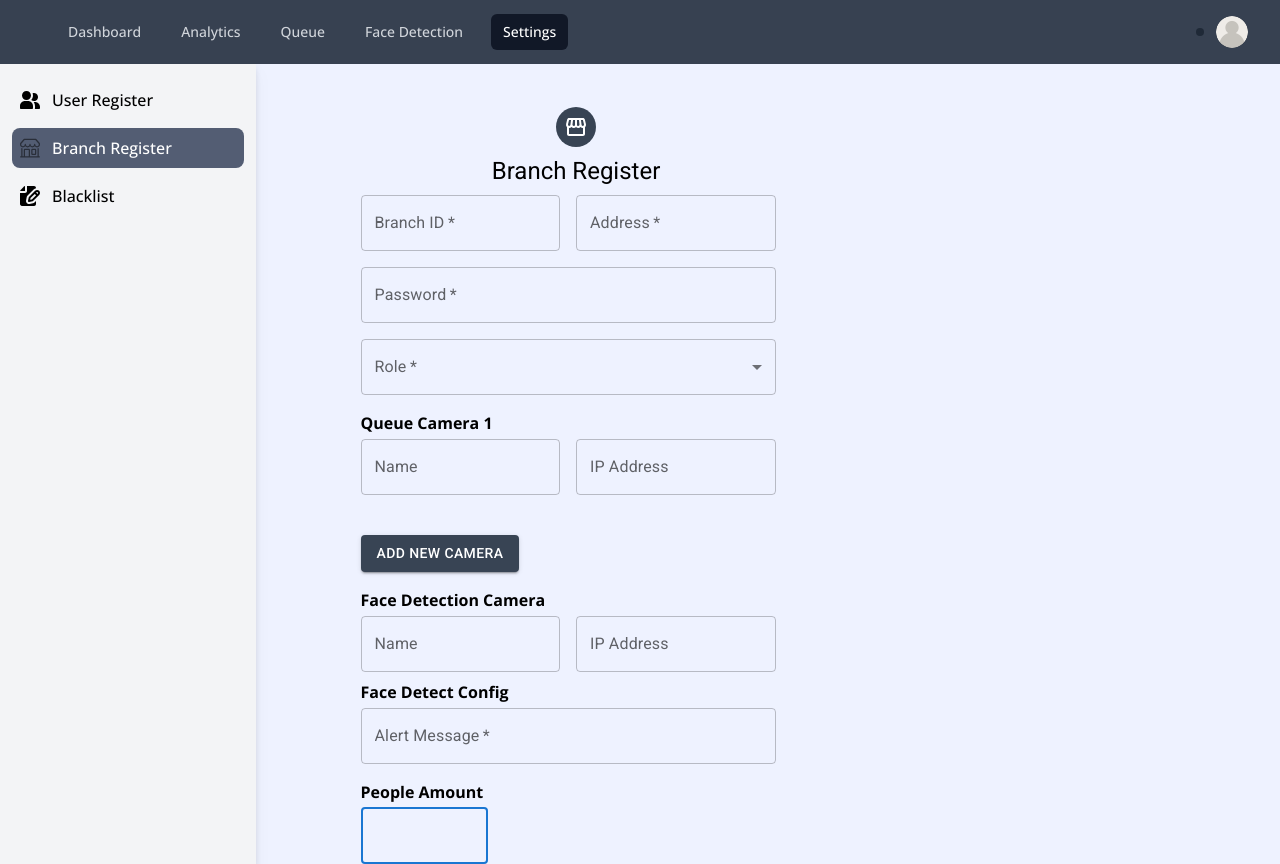
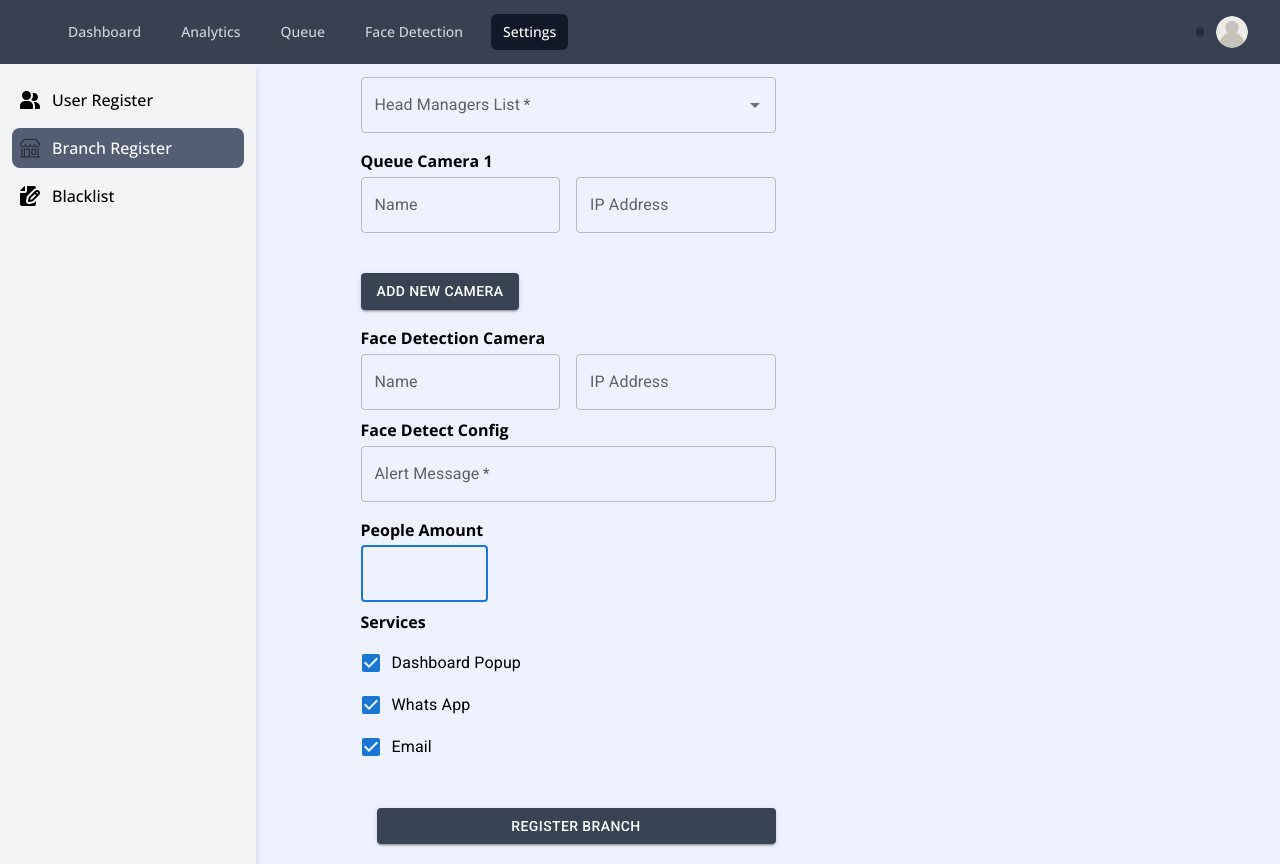
Before and after one commit to Octarinox/spari-frontend, a Next.js app: page /settings/branch-register in a window 1280 px wide. Built offline with nearby package versions, Linux system fonts and the light colour scheme.

Commit message:
Removed manager and head manager autocomplete input

```diff
--- a/components/BranchRegister/BranchRegister.tsx
+++ b/components/BranchRegister/BranchRegister.tsx
@@ -20,7 +20,6 @@ import { queueInputsValues } from "@/components/BranchRegister/constants";
 
 export default function BranchRegisterForm() {
    const [queueInput, setQueueInput] = useState(queueInputsValues);
-   const [role, setRole] = useState("");
 
    const handleQueueInputChange = (value: any) => {
       setQueueInput(value);
@@ -59,10 +58,6 @@ export default function BranchRegisterForm() {
       { label: "Head Manager#4,", personalID: "12312312123" },
       { label: "Head Manager#5,", personalID: "12312312123" },
    ];
-
-   const handleRoleChange = (event: any) => {
-      setRole(event.target.value);
-   };
 
    return (
       <Container
@@ -135,34 +130,28 @@ export default function BranchRegisterForm() {
                         </Grid>
 
                         <Grid item xs={12}>
-                           <FormControl fullWidth required sx={{ mb: 2 }}>
-                              <InputLabel id="demo-simple-select-label">
-                                 Role
-                              </InputLabel>
-                              <Select
-                                 labelId="demo-simple-select-label"
-                                 id="demo-simple-select"
-                                 value={role}
-                                 label="Age"
-                                 onChange={handleRoleChange}
-                              >
-                                 <MenuItem value={"manager"}>Manager</MenuItem>
-                                 <MenuItem value={"headManager"}>
-                                    Head Manager
-                                 </MenuItem>
-                              </Select>
-                           </FormControl>
-
-                           {role && (
+                           <Autocomplete
+                              disablePortal
+                              id="combo-box-demo"
+                              options={managersList}
+                              getOptionLabel={(option: any) =>
+                                 `${option.label} ${option.personalID}`
+                              }
+                              renderInput={params => (
+                                 <TextField
+                                    required
+                                    {...params}
+                                    name="Managers List"
+                                    label="Managers List"
+                                 />
+                              )}
+                           />
+                        </Grid>
                         <Grid item xs={12}>
                            <Autocomplete
                               disablePortal
                               id="combo-box-demo"
-                                    options={
-                                       role === "manager"
-                                          ? managersList
-                                          : headManagersList
-                                    }
+                              options={headManagersList}
                               getOptionLabel={(option: any) =>
                                  `${option.label} ${option.personalID}`
                               }
@@ -171,16 +160,11 @@ export default function BranchRegisterForm() {
                                  <TextField
                                     required
                                     {...params}
-                                          label={
-                                             role === "manager"
-                                                ? "Managers List"
-                                                : "Head Managers List"
-                                          }
+                                    name="Head Managers List"
+                                    label="Head Managers List"
                                  />
                               )}
                            />
-                              </Grid>
-                           )}
                         </Grid>
                      </Grid>
 
@@ -270,7 +254,6 @@ export default function BranchRegisterForm() {
                               control={<Checkbox defaultChecked />}
                               label="Email"
                            />
-                           {/* Add other form fields here */}
                         </FormGroup>
                      </Grid>
                   </Grid>
```
Lines whose indentation alone changed are shown as unchanged.
